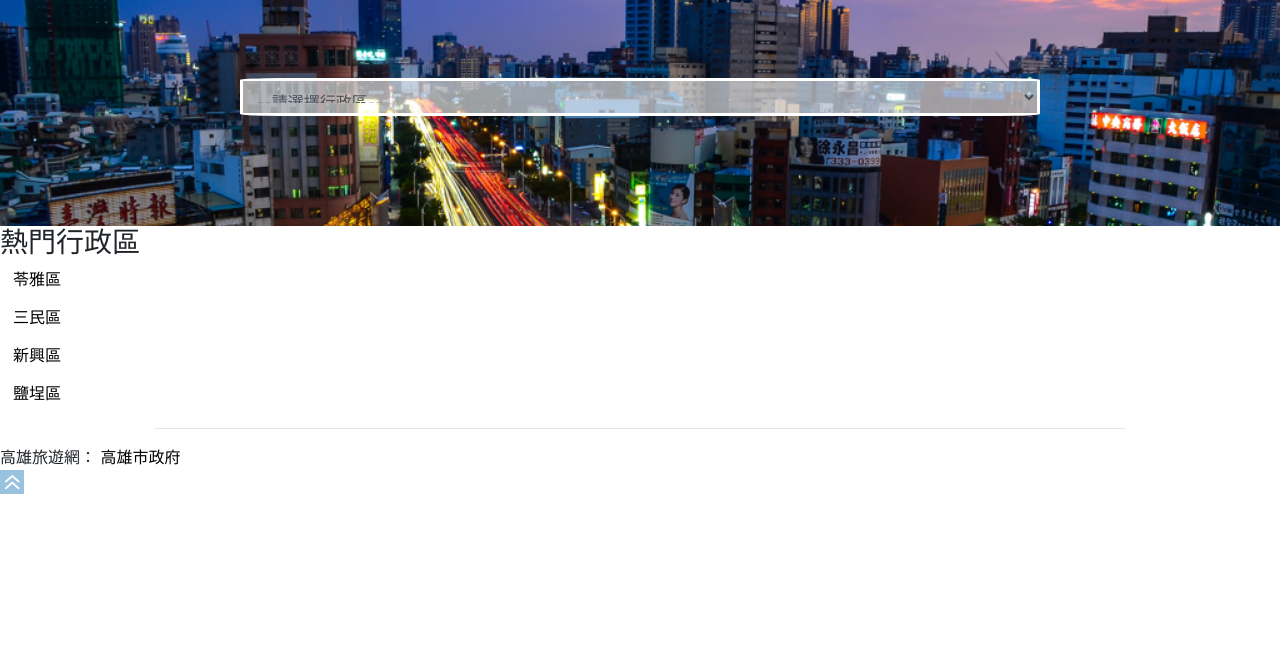
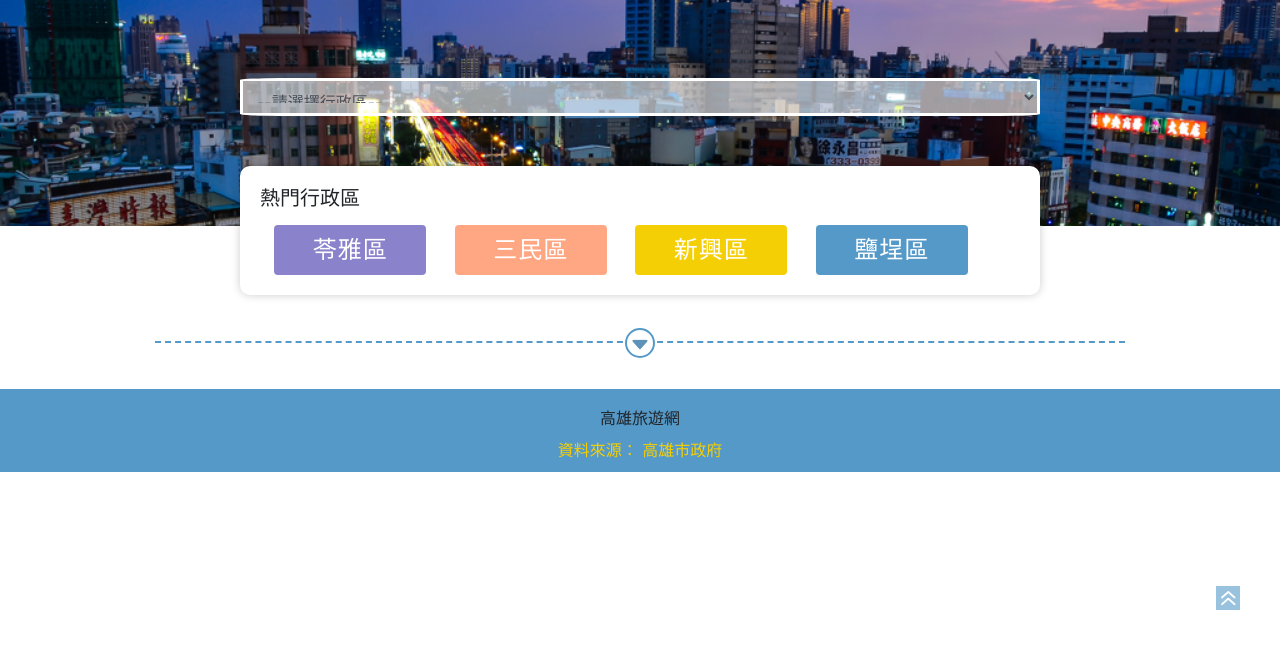
Before and after one commit to J-AnWang/gaoxiongSpots, a plain HTML site: page index.html in a window 1280 px wide. Shown: the part 150-798 px from the top of the page. Drawn offline with nearby package versions, Linux system fonts and the light colour scheme; no server answers.

Commit message:
finished the layout style

```diff
--- a/index.html
+++ b/index.html
@@ -24,7 +24,7 @@
 
     <div class="hot">
         <h3>熱門行政區</h3>
-        <ul>
+        <ul class="clearfix">
             <li>
                 <a href="#" class="btn purple">苓雅區</a>
             </li>
@@ -52,8 +52,8 @@
     </section>
 
     <footer id="footer">
-        <h3></h3>
-        <p>高雄旅遊網：
+        <h3>高雄旅遊網</h3>
+        <p>資料來源：
             <a href="#">高雄市政府</a>
         </p>
     </footer>
--- a/scss/_layout.scss
+++ b/scss/_layout.scss
@@ -28,3 +28,101 @@
         }
     }
 }
+
+.hot {
+    max-width: 800px;
+    margin: 0 auto;
+    padding: 20px;
+    border-radius: 10px;
+    @include box-shadow(0, 0, 10px, rgba(0, 0, 0, .2));
+    background: white;
+    transform: translateY(-60px);
+    h3 {
+        margin-bottom: 15px;
+        font-size: $font-l + 2;
+        font-weight: normal;
+    }
+    li {
+        float: left;
+        width: 20%;
+        margin: 0 1.875%;
+        a {
+            display: block;
+            width: 100%;
+            color: white;
+            font-size: $font-m * 1.5;
+            font-weight: lighter;
+            letter-spacing: 1px;
+            &.purple {
+                background: $purple;
+            }
+            &.orange {
+                background: $orange;
+            }
+            &.yellow {
+                background: $yellow;
+            }
+            &.blue {
+                background: $main-color;
+            }
+            &:hover {
+                filter: hue-rotate(180deg);
+                color: white;
+            }
+        }
+    }
+}
+
+.line {
+    transform: translateY(-30px);
+    hr {
+        overflow: visible;
+        padding: 0;
+        border: none;
+        border-top: 2px dashed $main-color;
+        text-align: center;
+    }
+    hr:after {
+        content: url(../imgs/icons_down_test.png);
+        width: 30px;
+        height: 30px;
+        border: 2px solid $main-color;
+        border-radius: 15px;
+        display: inline-block;
+        position: relative;
+        top: -15px;
+        color: $main-color;
+        font-size: $font-l;
+        background: white;
+    }
+}
+
+#footer {
+    padding: 10px 0;
+    background: $main-color;
+    text-align: center;
+    h3,
+    p {
+        margin-top: 10px;
+        font-size: 1rem;
+        font-weight: lighter;
+    }
+    p,
+    p a {
+        color: $yellow;
+        transition: all .3s;
+    }
+    a:hover {
+        color: white;
+    }
+}
+
+.toTop {
+    position: absolute;
+    bottom: 40px;
+    right: 40px;
+    transition: all .3s;
+    &:hover {
+        filter: hue-rotate(180deg);
+    }
+}
--- a/scss/_reset.scss
+++ b/scss/_reset.scss
@@ -48,7 +48,8 @@ pre {
     font-size: 1em;
 }
 
-a {
+a,
+a:hover {
     background-color: transparent;
     text-decoration: none;
     color: #000;
--- a/scss/_variables.scss
+++ b/scss/_variables.scss
@@ -1,5 +1,8 @@
 //color
 $main-color: #5599C8 !default;
+$purple: #8A82CB !default;
+$orange: #FEA782 !default;
+$yellow: #F5CF05 !default;
 // font
 $font-family: sans-serif;
 $font-m: 16px !default;
```
Also changed, not shown: css/all.css, imgs/icons_down_test.png (added).
